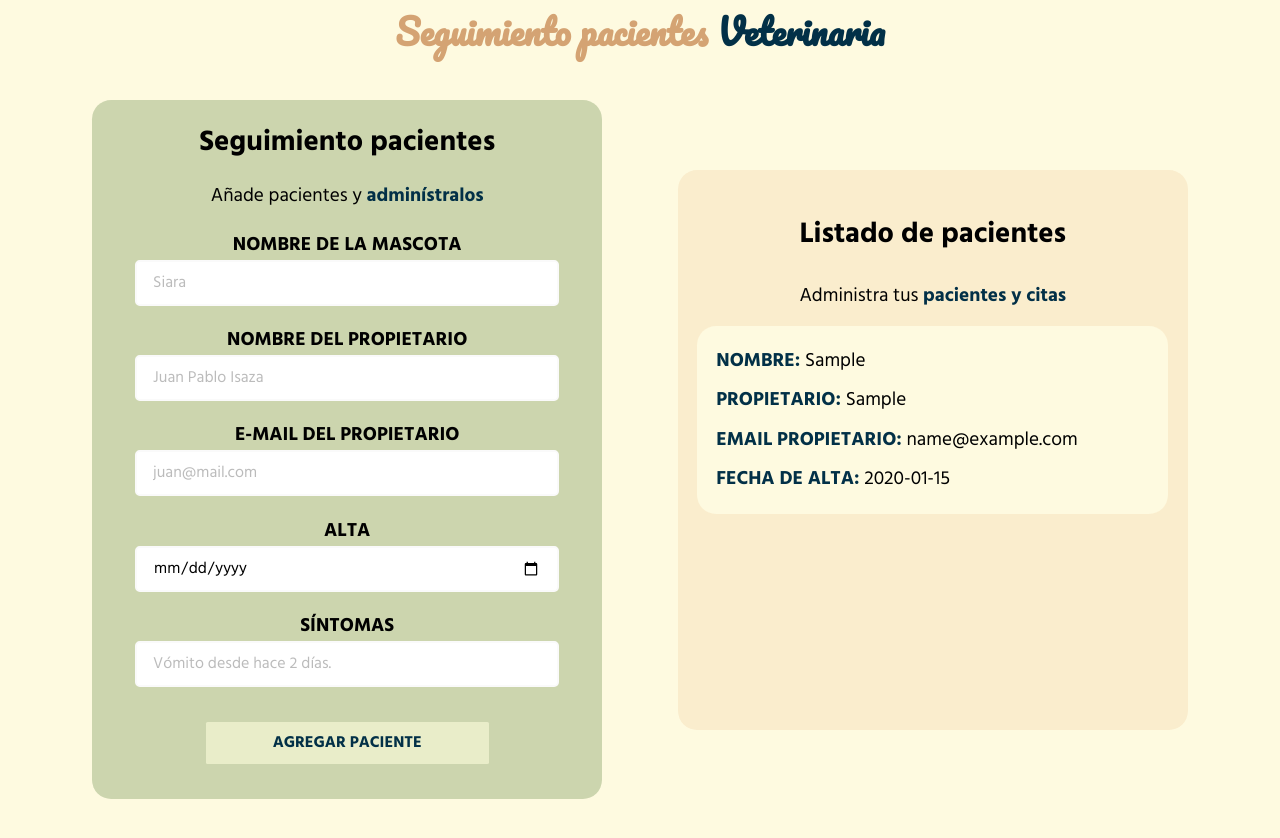
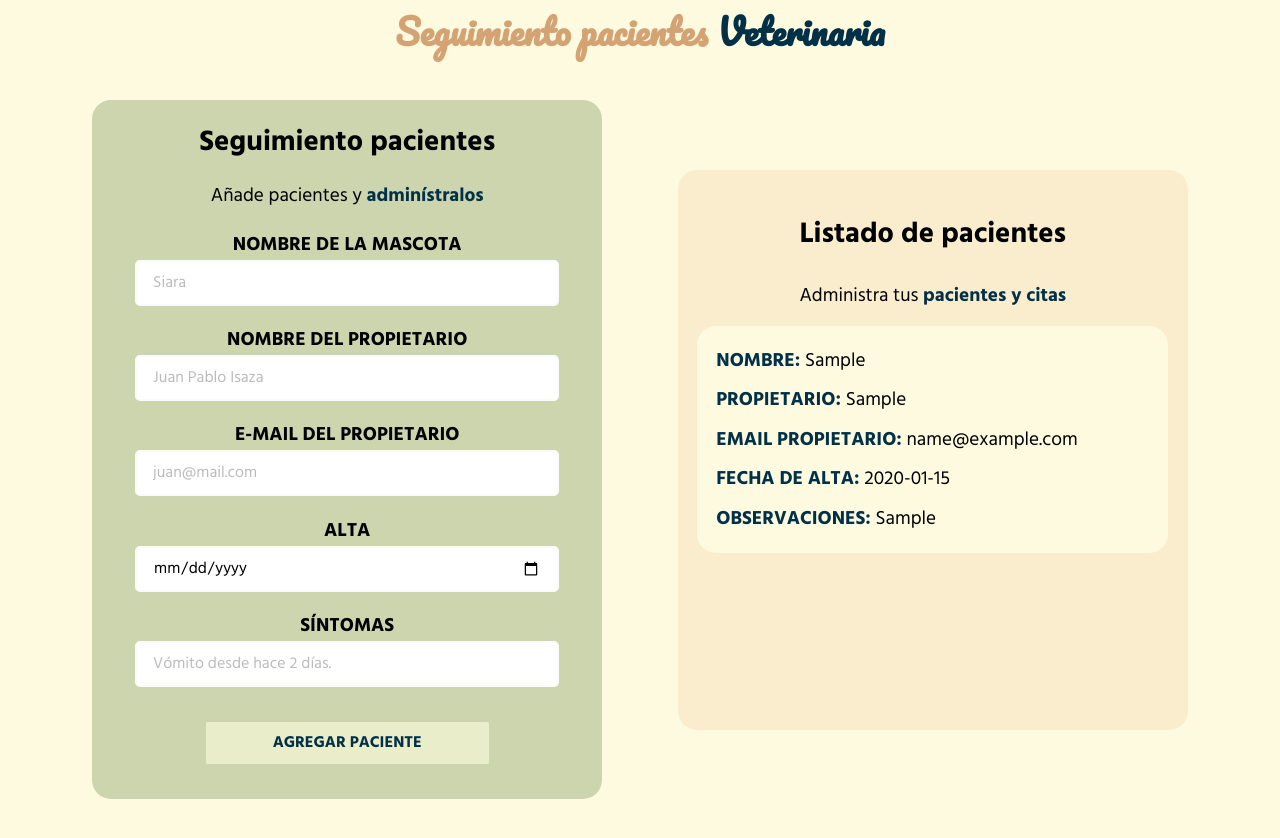
Before and after one commit to jisazamp/citas-veterinaria-react, a React (Vite) app: page / in a window 1280 px wide. Both pictures are taken after typing "Sample", "Sample", "name@example.com", "2020-01-15", "Sample" into the empty fields and a click on the button "AGREGAR PACIENTE". Built offline with nearby package versions, Linux system fonts and the light colour scheme.

Commit message:
Added the symptoms observations to the Patients component

```diff
--- a/src/components/Patient.jsx
+++ b/src/components/Patient.jsx
@@ -1,7 +1,8 @@
 import PropTypes from 'prop-types';
 
 const Patient = ({ patient }) => {
-  const { petName, ownerName, ownerEmail, medicalRelease } = patient;
+  const { petName, ownerName, ownerEmail, medicalRelease, observations } =
+    patient;
 
   return (
     <article className='patient-card'>
@@ -22,6 +23,11 @@ const Patient = ({ patient }) => {
         <span className='highlighted uppercase'>Fecha de alta:</span>{' '}
         {medicalRelease}
       </p>
+
+      <p>
+        <span className='highlighted uppercase'>Observaciones:</span>{' '}
+        {observations}
+      </p>
     </article>
   );
 };
```
